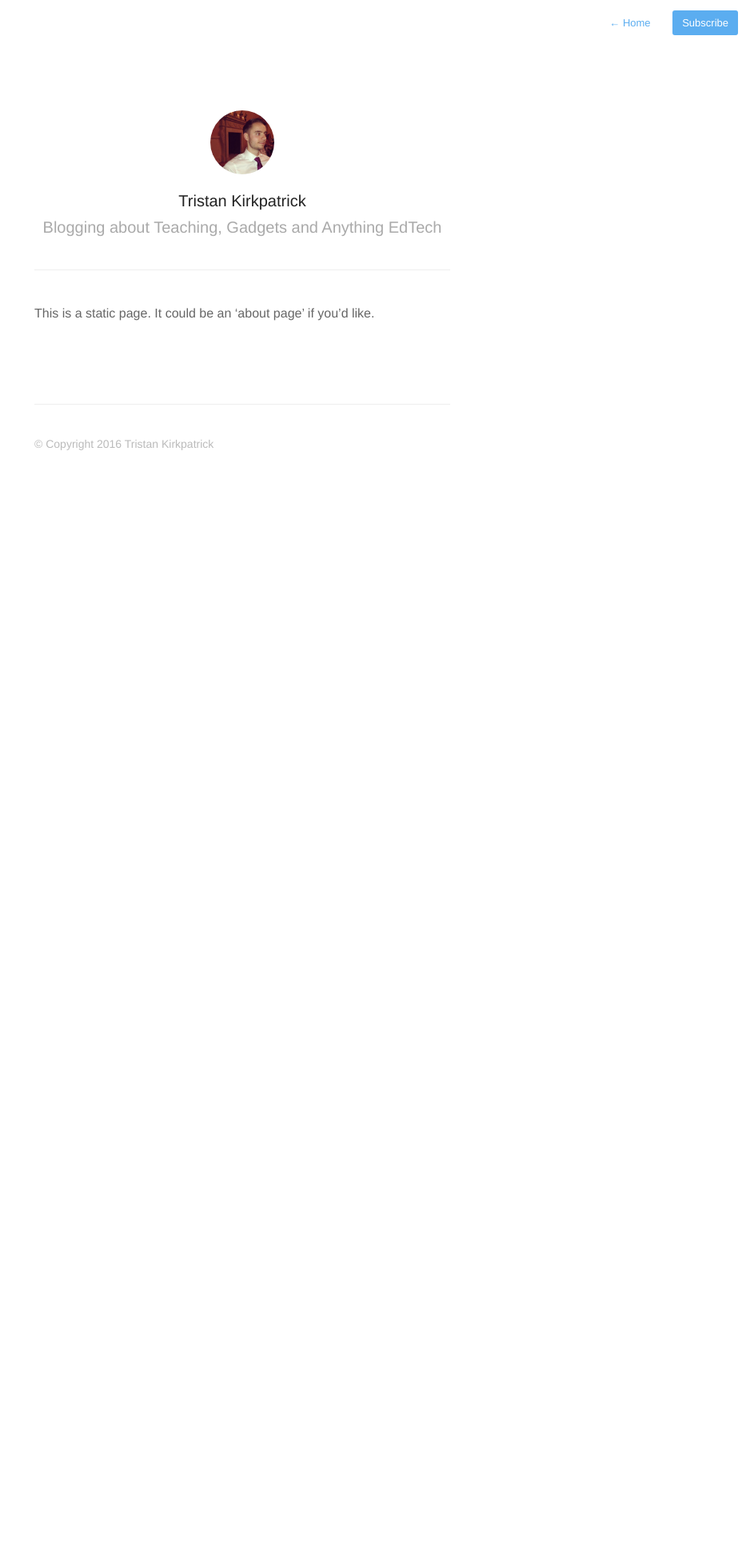
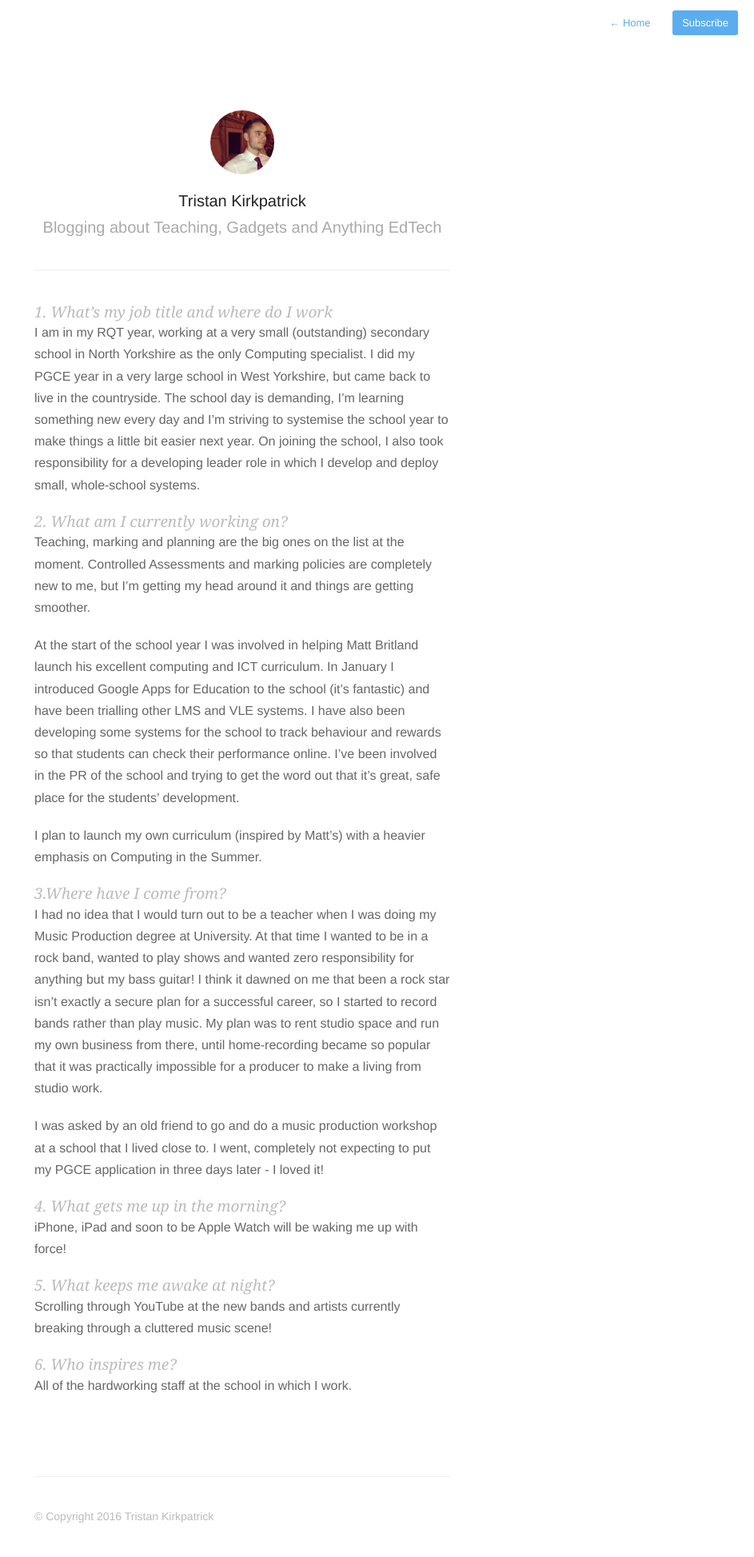
Before and after one commit to tristankirkpatrick/tristankirkpatrick.github.io, a Jekyll site: the page built from about.md, in a window 1280 px wide. Shown: the whole page at 80% size, without its empty margins (337-1280 px from the left). Built offline with Jekyll 4.4.1, drawn with Linux system fonts in a browser that asks for light colours; nearby versions of some CDN libraries; Markdown is read by kramdown in place of the engine named in the settings; before the commit the page ends 900 px from its top, so only the background shows below that.

Commit message:
Changed about

```diff
--- a/about.md
+++ b/about.md
@@ -4,6 +4,30 @@ permalink: about/
 profile: true
 ---
 
-This is a static page. It could be an 'about page' if you'd like.
+## 1.	What's my job title and where do I work
+
+I am in my RQT year, working at a very small (outstanding) secondary school in North Yorkshire as the only Computing specialist. I did my PGCE year in a very large school in West Yorkshire, but came back to live in the countryside. The school day is demanding, I'm learning something new every day and I'm striving to systemise the school year to make things a little bit easier next year. On joining the school, I also took responsibility for a developing leader role in which I develop and deploy small, whole-school systems.
+
+## 2.	What am I currently working on?
+Teaching, marking and planning are the big ones on the list at the moment. Controlled Assessments and marking policies are completely new to me, but I'm getting my head around it and things are getting smoother.
+
+At the start of the school year I was involved in helping Matt Britland launch his excellent computing and ICT curriculum. In January I introduced Google Apps for Education to the school (it's fantastic) and have been trialling other LMS and VLE systems. I have also been developing some systems for the school to track behaviour and rewards so that students can check their performance online. I've been involved in the PR of the school and trying to get the word out that it's great, safe place for the students' development.
+
+I plan to launch my own curriculum (inspired by Matt's) with a heavier emphasis on Computing in the Summer.
+
+## 3.Where have I come from?
+I had no idea that I would turn out to be a teacher when I was doing my Music Production degree at University. At that time I wanted to be in a rock band, wanted to play shows and wanted zero responsibility for anything but my bass guitar! I think it dawned on me that been a rock star isn't exactly a secure plan for a successful career, so I started to record bands rather than play music. My plan was to rent studio space and run my own business from there, until home-recording became so popular that it was practically impossible for a producer to make a living from studio work.
+
+I was asked by an old friend to go and do a music production workshop at a school that I lived close to. I went, completely not expecting to put my PGCE application in three days later - I loved it!
+
+## 4.	What gets me up in the morning?
+iPhone, iPad and soon to be Apple Watch will be waking me up with force!
+
+## 5.	What keeps me awake at night?
+Scrolling through YouTube at the new bands and artists currently breaking through a cluttered music scene!
+
+## 6. Who inspires me?
+All of the hardworking staff at the school in which I work.
+
 
 {% include footer.html %}
```
